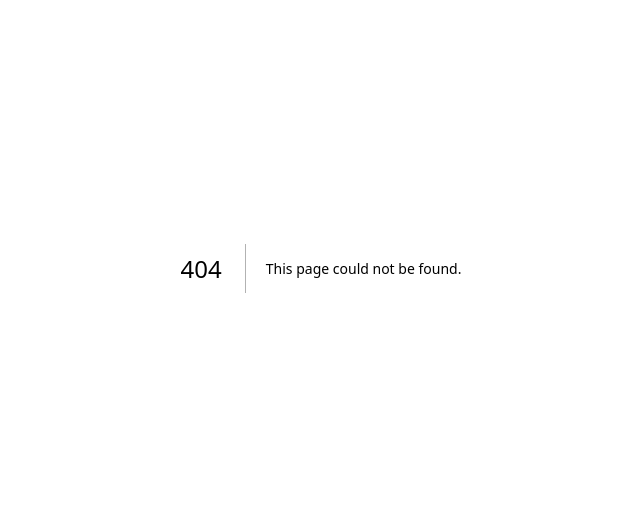
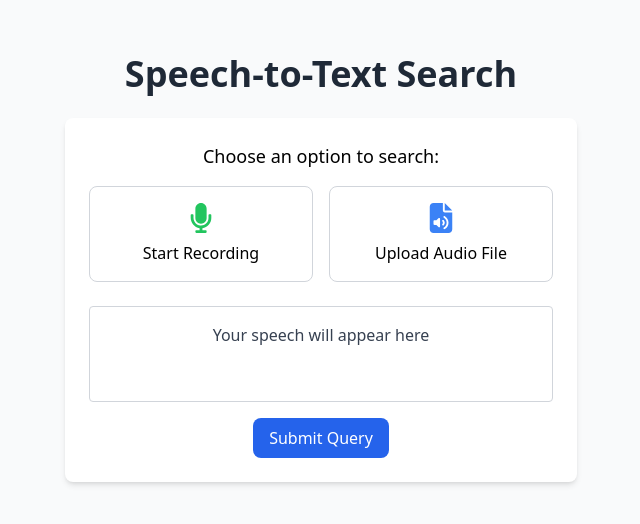
Before and after one commit to fromjyce/SandalwoodASR-Pipeline, a Next.js app in the folder frontend/: page /speechtotext in a window 1280 px wide. Before the commit this address had no page. Shown: the part 132-656 px from the top of the page, without its empty margins (319-959 px from the left). Built offline with nearby package versions, Linux system fonts and the light colour scheme.

Commit message:
added speechtotext webpage

```diff
--- /dev/null
+++ b/frontend/pages/speechtotext.js
@@ -0,0 +1,121 @@
+"use client";
+import React, { useState } from 'react';
+import { FaFileAudio } from "react-icons/fa6";
+import { FaMicrophone } from "react-icons/fa";
+
+const SpeechToText = () => {
+  const [isListening, setIsListening] = useState(false);
+  const [recognizedText, setRecognizedText] = useState('');
+  const [error, setError] = useState(null);
+  const [selectedFile, setSelectedFile] = useState(null);
+  const [uploadText, setUploadText] = useState('');
+
+  // Initialize SpeechRecognition
+  let recognition;
+  if (typeof window !== 'undefined' && 'webkitSpeechRecognition' in window) {
+    recognition = new window.webkitSpeechRecognition();
+    recognition.lang = 'kn-IN'; // Kannada language setting
+    recognition.continuous = false;
+    recognition.interimResults = true;
+
+    recognition.onstart = () => setIsListening(true);
+    recognition.onerror = (e) => setError(e.error);
+    recognition.onend = () => setIsListening(false);
+    recognition.onresult = (event) => {
+      const transcript = Array.from(event.results)
+        .map(result => result[0].transcript)
+        .join('');
+      setRecognizedText(transcript);
+    };
+  }
+
+  // Start or stop listening
+  const handleStartListening = () => {
+    if (recognition) {
+      setRecognizedText('');
+      setError(null);
+      recognition.start();
+    }
+  };
+
+  const handleStopListening = () => {
+    if (recognition) {
+      recognition.stop();
+    }
+  };
+
+  // Handle file upload
+  const handleFileChange = (e) => {
+    const file = e.target.files[0];
+    if (file) {
+      setSelectedFile(file);
+      // Here, add code to send the file to your backend API for processing (speech recognition)
+      console.log("File selected:", file.name);
+      // Sample backend processing (simulate with a delay)
+      setTimeout(() => {
+        setUploadText(`Processed text from ${file.name}`); // Replace with actual result from API
+      }, 2000);
+    }
+  };
+
+  const handleSubmit = () => {
+    if (recognizedText || uploadText) {
+      console.log("Submitting text:", recognizedText || uploadText);
+      // Send recognizedText or uploadText to backend API to perform search
+    }
+  };
+
+  return (
+    <div className="min-h-screen flex flex-col items-center justify-center bg-gray-50 p-6">
+      <h1 className="text-4xl font-bold mb-6 text-gray-800">Speech-to-Text Search</h1>
+
+      <div className="w-full max-w-lg bg-white rounded-lg shadow-md p-6 text-center">
+        <p className="text-lg font-medium mb-4">Choose an option to search:</p>
+
+        <div className="grid grid-cols-2 gap-4 mb-6">
+          {/* Microphone option */}
+          <div className="border border-gray-300 rounded-lg p-4 text-center cursor-pointer hover:bg-gray-100"
+            onClick={isListening ? handleStopListening : handleStartListening}>
+            <FaMicrophone className="text-3xl mx-auto mb-2 text-green-500" />
+            <p className="text-md font-medium">
+              {isListening ? 'Stop Recording' : 'Start Recording'}
+            </p>
+          </div>
+
+          {/* File Upload option */}
+          <div className="border border-gray-300 rounded-lg p-4 text-center cursor-pointer hover:bg-gray-100">
+            <label className="cursor-pointer flex flex-col items-center">
+              <FaFileAudio className="text-3xl mb-2 text-blue-500" />
+              <p className="text-md font-medium">Upload Audio File</p>
+              <input type="file" accept="audio/*" className="hidden" onChange={handleFileChange} />
+            </label>
+          </div>
+        </div>
+
+        {/* Display recognized text from microphone */}
+        <div className="border border-gray-300 rounded p-4 mb-4 h-24 text-gray-700 overflow-auto">
+          {recognizedText || (isListening ? 'Listening...' : 'Your speech will appear here')}
+        </div>
+
+        {/* Display processed text from uploaded file */}
+        {uploadText && (
+          <div className="border border-gray-300 rounded p-4 mb-4 text-gray-700">
+            {uploadText}
+          </div>
+        )}
+
+        {error && <p className="text-red-500 mb-4">Error: {error}</p>}
+
+        <button
+          onClick={handleSubmit}
+          className="bg-blue-600 text-white px-4 py-2 rounded-lg hover:bg-blue-700 transition"
+          disabled={!recognizedText && !uploadText}
+        >
+          Submit Query
+        </button>
+      </div>
+    </div>
+  );
+};
+
+export default SpeechToText;
```
